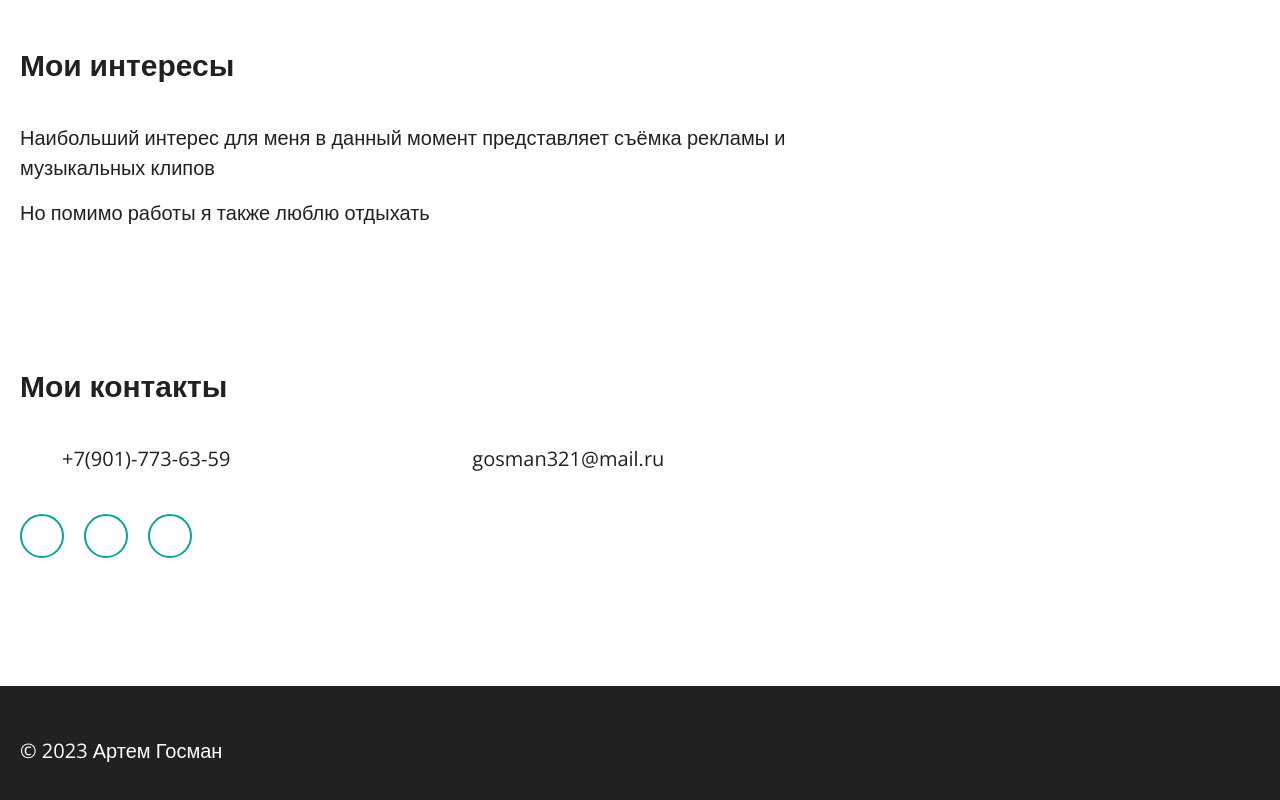
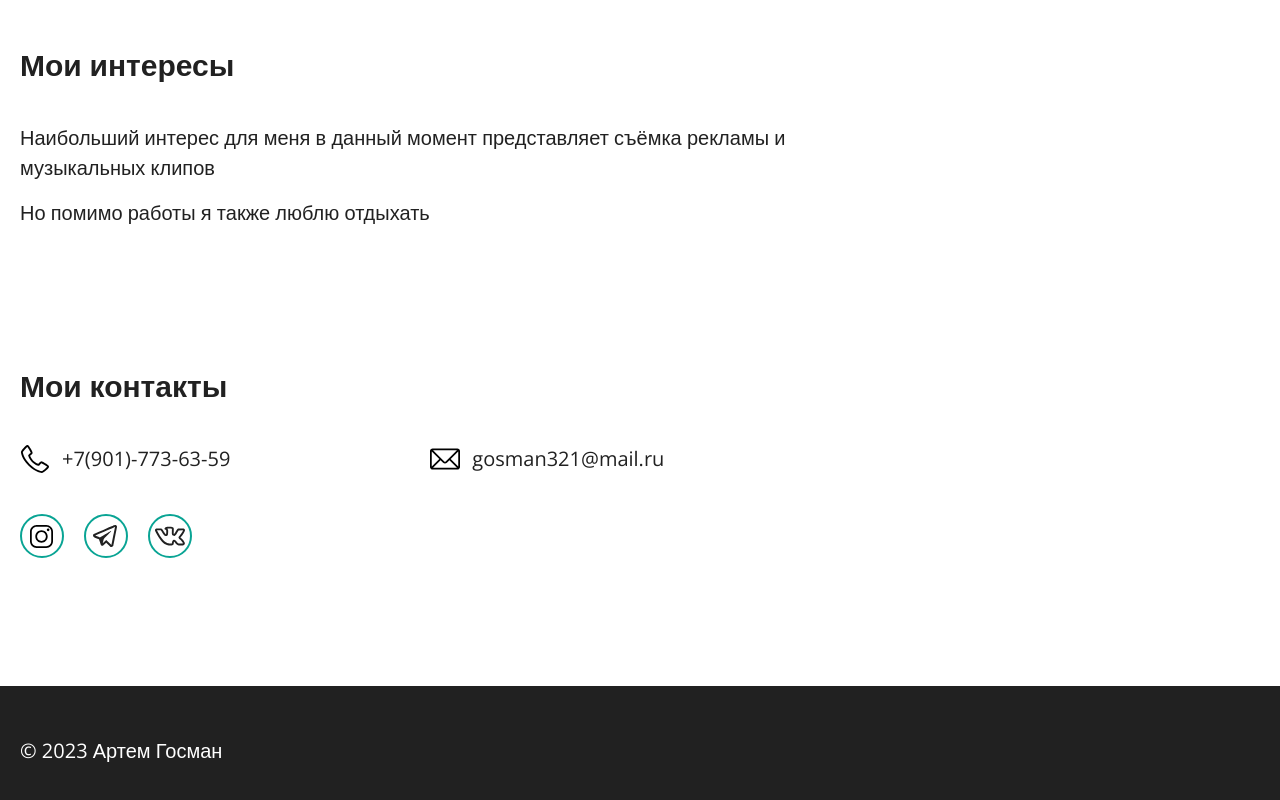
Before and after one commit to gosmandev/portfolio, a plain HTML site: page index.html in a window 1280 px wide. Shown: the part 1699-2499 px from the top of the page. Drawn offline with nearby package versions, Linux system fonts and the light colour scheme; files whose address does not match are found by name.

Commit message:
Update style.css

```diff
--- a/css/style.css
+++ b/css/style.css
@@ -286,15 +286,15 @@ button:hover {
 }
 
 .social-inst {
-  background-image: url(img/Social/instagram.svg);
+  background-image: url(../img/Social/instagram.svg);
 }
 
 .social-vk {
-  background-image: url(img/Social/vk.svg);
+  background-image: url(../img/Social/vk.svg);
 }
 
 .social-tg {
-  background-image: url(img/Social/telegram.svg);
+  background-image: url(../img/Social/telegram.svg);
 }
 
 .contacts h2 {
@@ -337,9 +337,9 @@ button:hover {
 }
 
 .contact-link-phone {
-  background-image: url(img/Contacts/phone.svg);
+  background-image: url(../img/Contacts/phone.svg);
 }
 
 .contact-link-mail {
-  background-image: url(img/Contacts/email.svg);
+  background-image: url(../img/Contacts/email.svg);
 }
```
